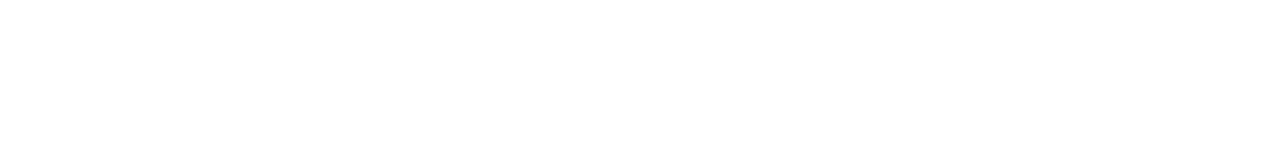
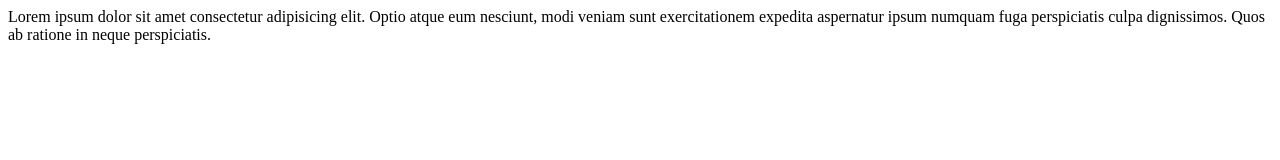
Before and after one commit to danyboy790/test-repository, a plain HTML site: page index.html in a window 1280 px wide. Drawn offline with Linux system fonts and the light colour scheme.

Commit message:
agregando div contenedor

```diff
--- a/index.html
+++ b/index.html
@@ -7,6 +7,11 @@
     <title>Git Code</title>
 </head>
 <body>
-
+    <!-- DIV CONTENENDOR 1-->
+    <div class="container">
+        <div class="row">
+            <p<>Lorem ipsum dolor sit amet consectetur adipisicing elit. Optio atque eum nesciunt, modi veniam sunt exercitationem expedita aspernatur ipsum numquam fuga perspiciatis culpa dignissimos. Quos ab ratione in neque perspiciatis.    </p>
+        </div>
+    </div>
 </body>
 </html>
```
